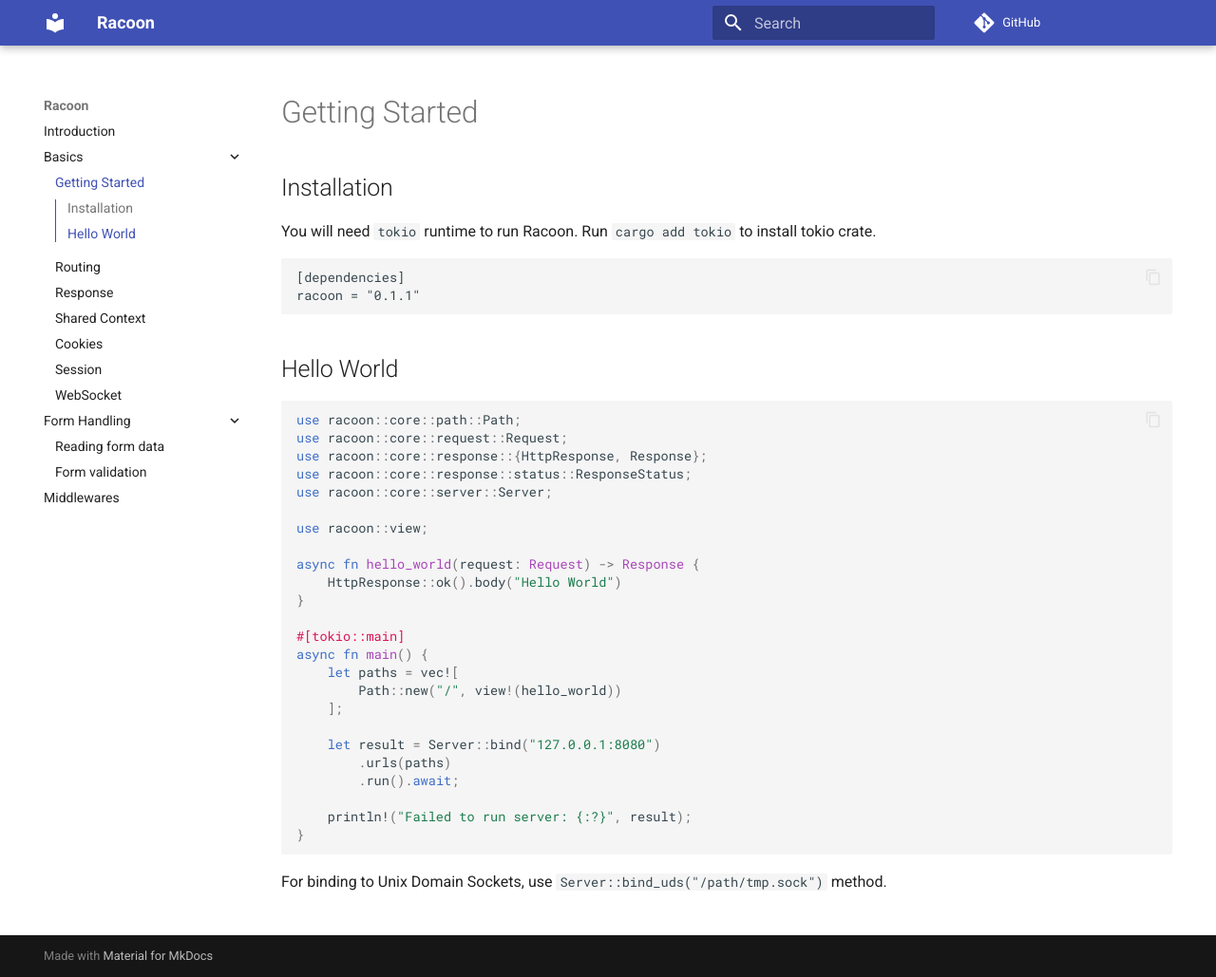
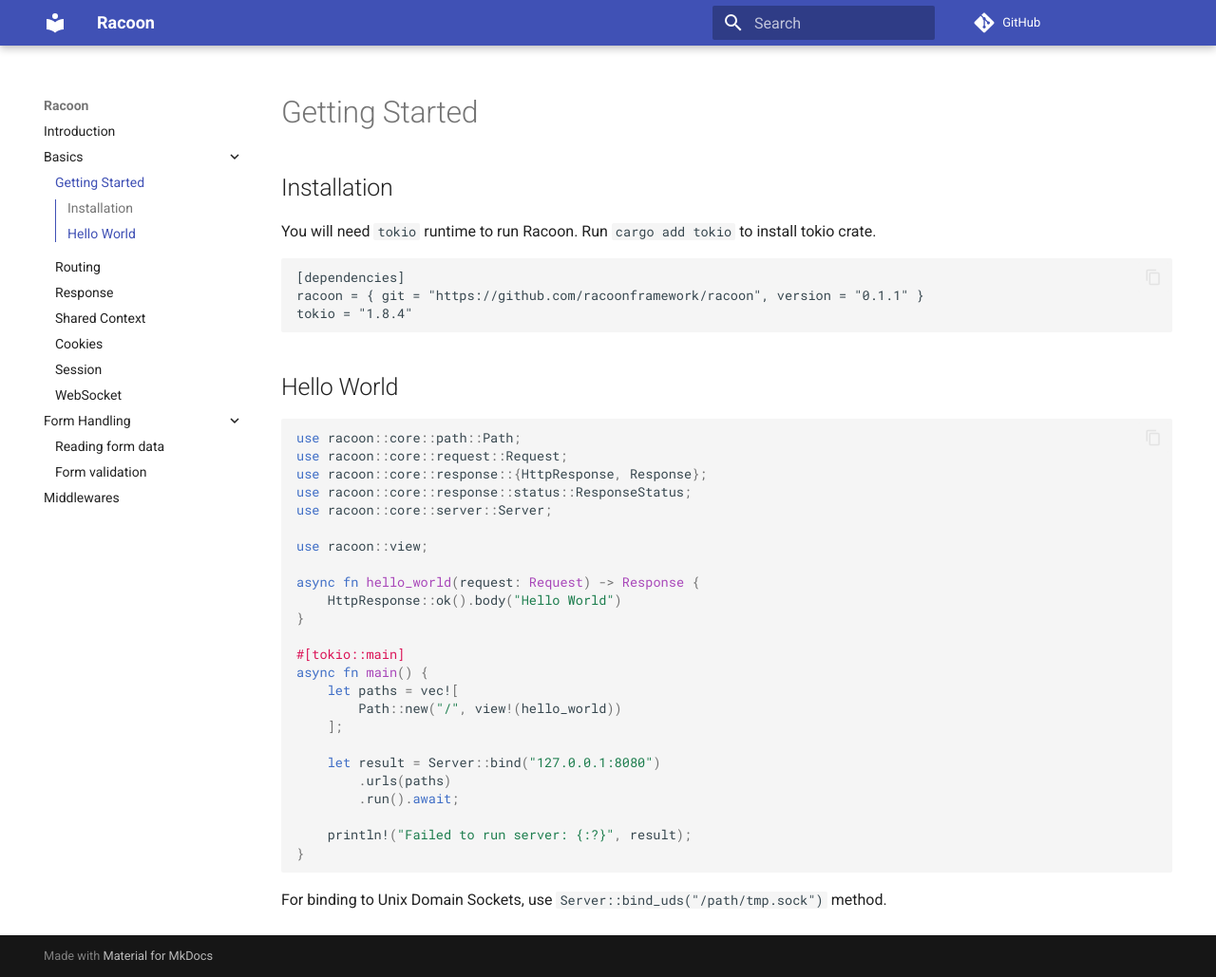
Before and after one commit to racoonframework/racoonframework.github.io, an MkDocs documentation site: the page built from docs/getting-started.md, in a window 1280 px wide and 1029 px high. Shown: the whole window at 95% size. Built offline with MkDocs 1.6.1 and Material for MkDocs 9.7.7, drawn with Linux system fonts in a browser that asks for light colours; comment, search, counter and statistics services are not loaded.

````diff
--- a/docs/getting-started.md
+++ b/docs/getting-started.md
@@ -6,7 +6,8 @@ You will need `tokio` runtime to run Racoon. Run `cargo add tokio` to install to
 
 ```
 [dependencies]
-racoon = "0.1.1"
+racoon = { git = "https://github.com/racoonframework/racoon", version = "0.1.1" }
+tokio = "1.8.4"
 ```
 
 ## Hello World
````
